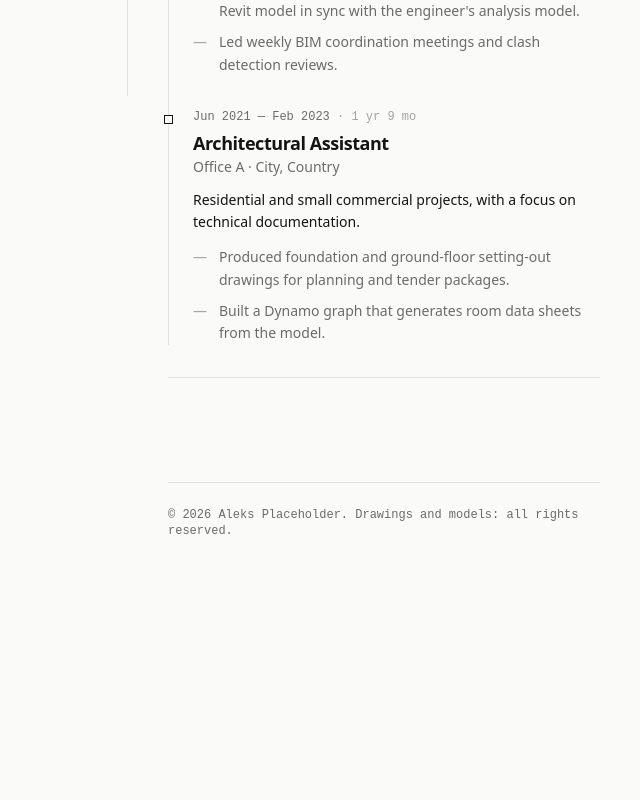
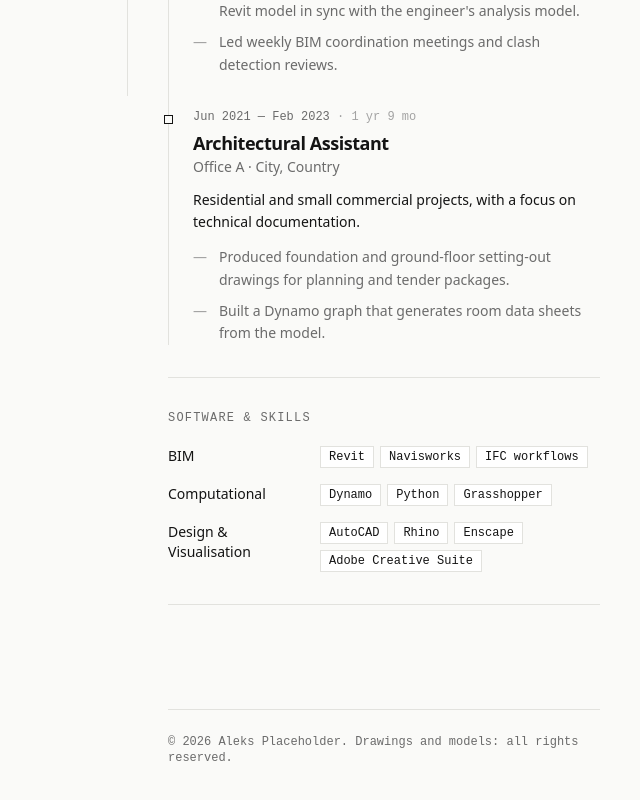
Before and after one commit to al-tsik/al-tsik.github.io, a React (Vite) app: page / in a window 1280 px wide. Shown: the part 704-1504 px from the top of the page, without its empty margins (640-1280 px from the left). Before the commit the page ends 1283 px from the top, so only its background shows below. Built offline with nearby package versions, Linux system fonts and the light colour scheme.

Commit message:
feat(cv): add software and skills section
Skill groups as a definition list with tag-style items.

```diff
--- a/src/App.tsx
+++ b/src/App.tsx
@@ -4,6 +4,7 @@ import { SplitLayout } from './components/layout/SplitLayout'
 import { cv, profile } from './content'
 import { ExperienceTimeline } from './features/cv/ExperienceTimeline'
 import { ProfileHero } from './features/cv/ProfileHero'
+import { SkillsList } from './features/cv/SkillsList'
 
 function App() {
   return (
@@ -19,6 +20,7 @@ function App() {
         <main id="cv" className="py-10">
           <ProfileHero profile={profile} />
           <ExperienceTimeline experience={cv.experience} />
+          <SkillsList skills={cv.skills} />
         </main>
         <SiteFooter name={profile.name} />
       </SplitLayout>
--- /dev/null
+++ b/src/features/cv/SkillsList.tsx
@@ -0,0 +1,32 @@
+import { CvSection } from '../../components/CvSection'
+import type { SkillGroup } from '../../content/schema'
+
+type SkillsListProps = {
+  skills: SkillGroup[]
+}
+
+export function SkillsList({ skills }: SkillsListProps) {
+  return (
+    <CvSection id="skills" title="Software & Skills">
+      <dl className="space-y-4">
+        {skills.map((group) => (
+          <div key={group.group} className="grid gap-2 sm:grid-cols-[9rem_1fr]">
+            <dt className="text-sm font-medium">{group.group}</dt>
+            <dd>
+              <ul className="flex flex-wrap gap-1.5">
+                {group.items.map((item) => (
+                  <li
+                    key={item}
+                    className="border border-line bg-surface px-2 py-0.5 font-mono text-xs"
+                  >
+                    {item}
+                  </li>
+                ))}
+              </ul>
+            </dd>
+          </div>
+        ))}
+      </dl>
+    </CvSection>
+  )
+}
```
